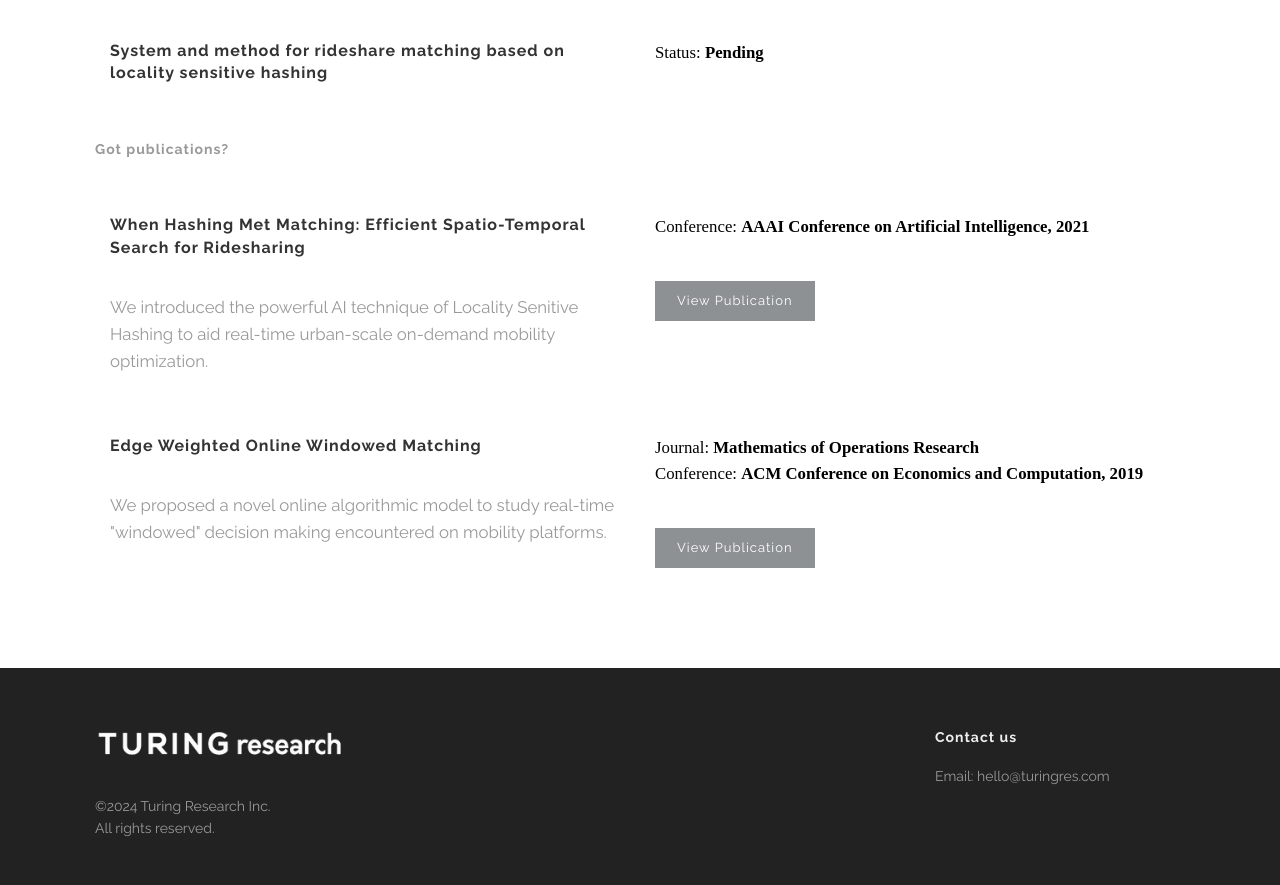
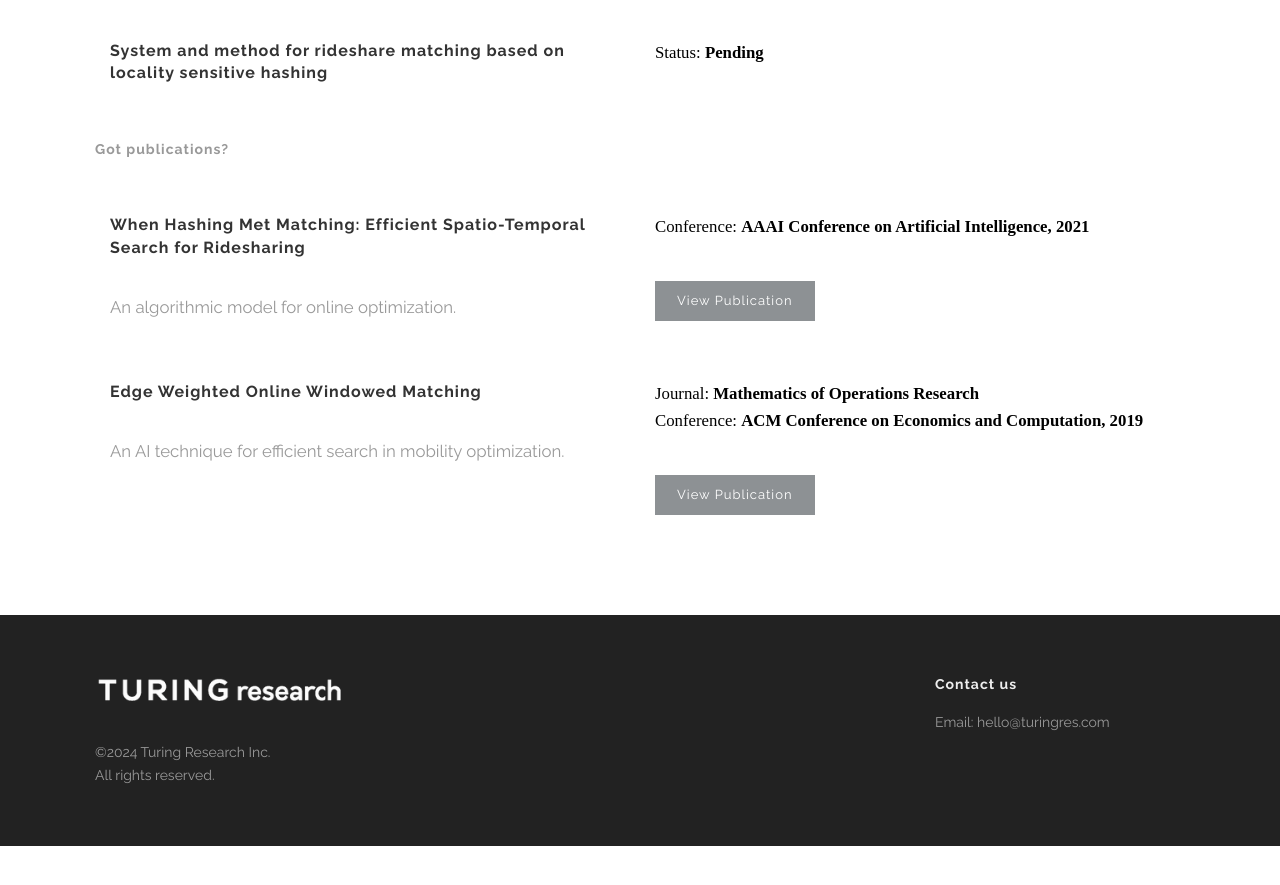
Before and after one commit to turingres/turingres.github.io, a Jekyll site: the page built from about.html, in a window 1280 px wide and 900 px high, scrolled down 720 px. Shown: the top 885 px of the window. Built offline with Jekyll 4.4.1, drawn with Linux system fonts in a browser that asks for light colours; after the commit the page ends 1566 px from its top, so only the background shows below that.

Commit message:
about updated

```diff
--- a/about.html
+++ b/about.html
@@ -4,12 +4,11 @@ section_id: about
 
 publications:
   - title: 'When Hashing Met Matching: Efficient Spatio-Temporal Search for Ridesharing'
-    summary: 'We introduced the powerful AI technique of Locality Senitive Hashing
-      to aid real-time urban-scale on-demand mobility optimization.'
+    summary: 'An algorithmic model for online optimization.'
     conference: 'AAAI Conference on Artificial Intelligence, 2021'
     link: 'https://ojs.aaai.org/index.php/AAAI/article/view/16081'
   - title: 'Edge Weighted Online Windowed Matching'
-    summary: 'We proposed a novel online algorithmic model to study real-time "windowed" decision making encountered on mobility platforms.'
+    summary: 'An AI technique for efficient search in mobility optimization.'
     journal: 'Mathematics of Operations Research'
     conference: 'ACM Conference on Economics and Computation, 2019'
     link: 'https://dl.acm.org/doi/abs/10.1145/3328526.3329573'
```
